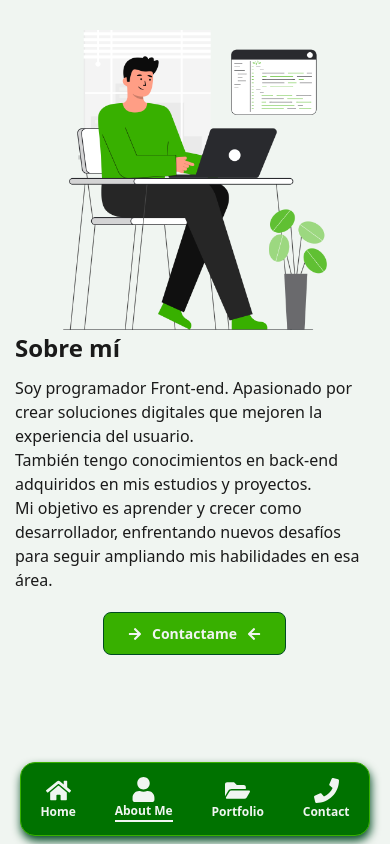
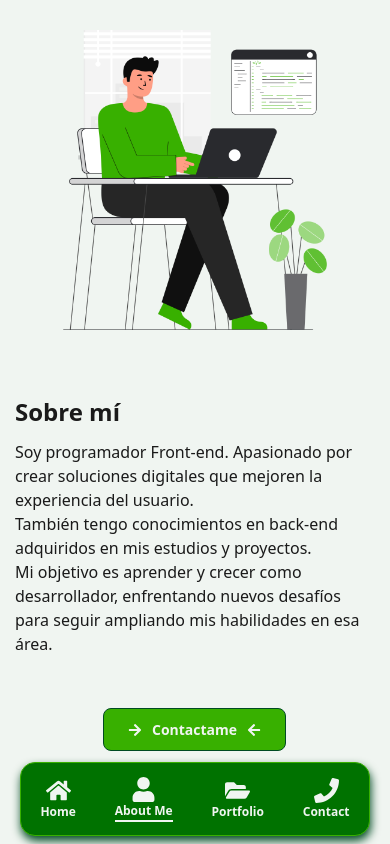
Before and after one commit to Galartza/my-portfolio, a Next.js app: page /about in a window 390 px wide. Built offline with nearby package versions, Linux system fonts and the light colour scheme.

Commit message:
add chages in responsive desing in screen about

```diff
--- a/src/app/about/about.module.css
+++ b/src/app/about/about.module.css
@@ -134,10 +134,12 @@
     .containerContent {
         flex-direction: column;
         width: 100%;
+        gap:4rem;
     }
 
     .containerText {
         width: 100%;
+        height: 50%;
     }
 
     .titleAbout {
@@ -151,5 +153,6 @@
     .btnContact {
         font-size: 14px;
         padding: 10px 24px;
+        margin-top: 2rem;
     }
 }
```
